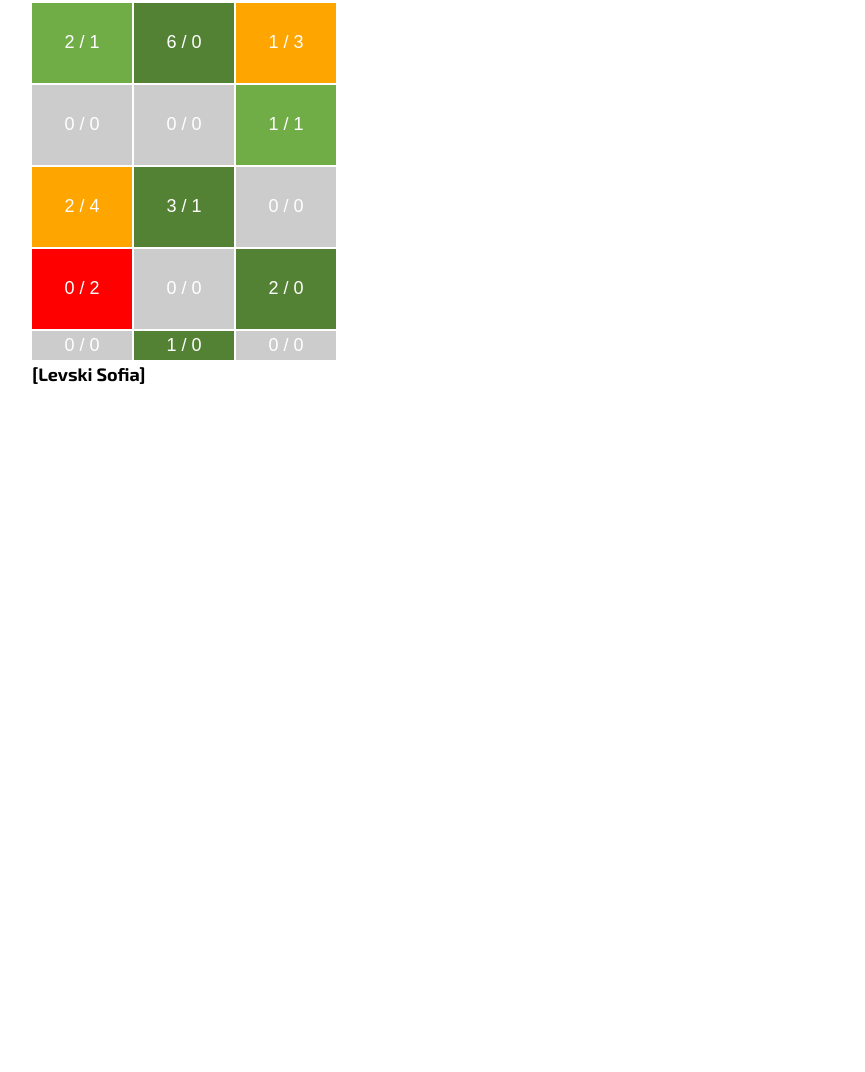
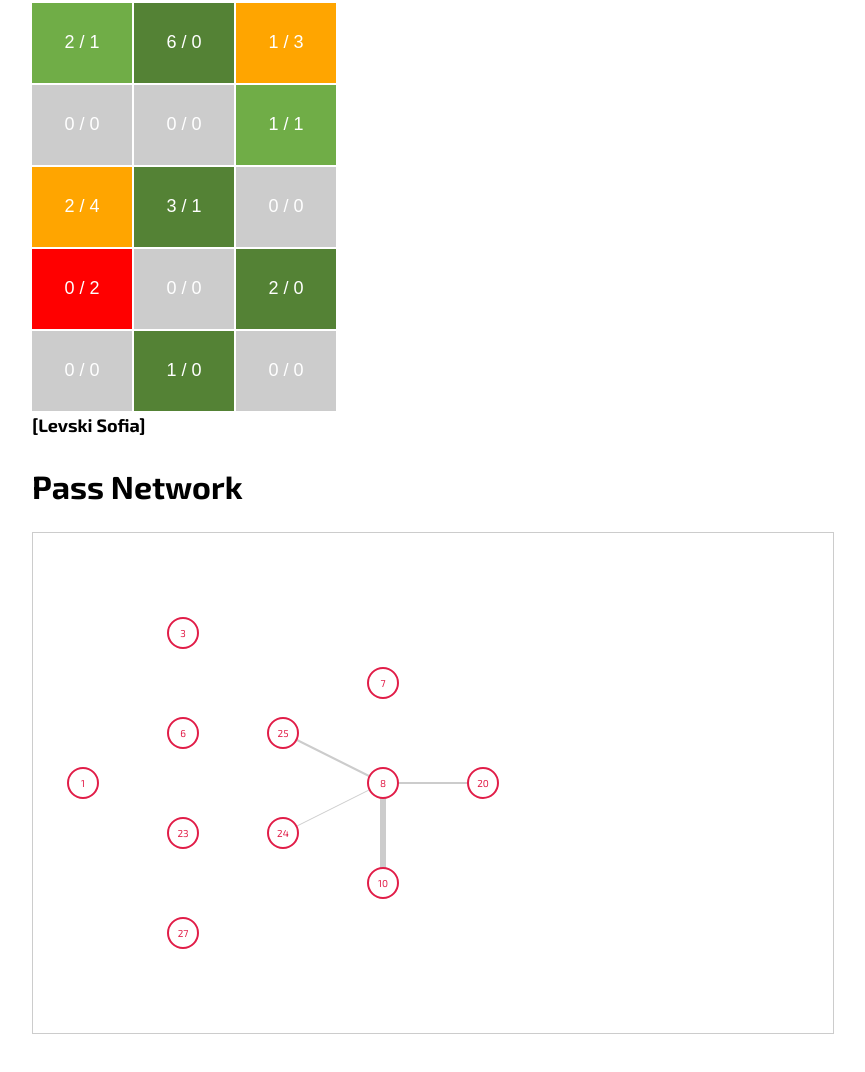
Before and after one commit to null-none/stats-ui, a plain HTML site: page index.html in a window 1280 px wide. Shown: the part 2140-3212 px from the top of the page, without its empty margins (16-881 px from the left). Before the commit the page ends 2576 px from the top, so only its background shows below. Drawn offline with nearby package versions, Linux system fonts and the light colour scheme.

Commit message:
Aded pass network

```diff
--- a/index.html
+++ b/index.html
@@ -4,6 +4,7 @@
     <meta charset="UTF-8" />
     <meta name="viewport" content="width=device-width, initial-scale=1.0" />
     <title>Stats UI</title>
+    <script src="https://d3js.org/d3.v7.min.js"></script>
     <link rel="stylesheet" href="style.css" />
     <link
       href="https://fonts.googleapis.com/css2?family=Exo+2:wght@400;600;700&display=swap&subset=cyrillic"
@@ -182,5 +183,32 @@ Possession,58,42`;
     `;
       Pitch.render("pitch", csvData);
     </script>
+    <h1>Pass Network</h1>
+  <svg id="stats-pass-network" width="800" height="500" style="border: 1px solid #ccc;"></svg>
+  <script src="pass-network.js"></script>
+  <script>
+    const formation = [
+      { id: "1", x: 50, y: 250 },
+      { id: "3", x: 150, y: 100 },
+      { id: "6", x: 150, y: 200 },
+      { id: "23", x: 150, y: 300 },
+      { id: "27", x: 150, y: 400 },
+      { id: "25", x: 250, y: 200 },
+      { id: "24", x: 250, y: 300 },
+      { id: "8", x: 350, y: 250 },
+      { id: "7", x: 350, y: 150 },
+      { id: "10", x: 350, y: 350 },
+      { id: "20", x: 450, y: 250 },
+    ];
+
+    const passes = [
+      { source: "8", target: "25", value: 2 },
+      { source: "8", target: "20", value: 2 },
+      { source: "8", target: "24", value: 1 },
+      { source: "8", target: "10", value: 6 },
+    ];
+
+    passNetwork.draw("#stats-pass-network", formation, passes);
+  </script>
   </body>
 </html>
--- /dev/null
+++ b/pass-network.js
@@ -0,0 +1,38 @@
+const passNetwork = {
+  draw: function(svgSelector, players, passes) {
+    const svg = d3.select(svgSelector);
+    svg.selectAll("*").remove();
+
+    // Draw pass lines
+    svg.selectAll(".stats-pass-network-link")
+      .data(passes)
+      .enter()
+      .append("line")
+      .attr("class", "stats-pass-network-link")
+      .attr("x1", d => getPlayer(d.source).x)
+      .attr("y1", d => getPlayer(d.source).y)
+      .attr("x2", d => getPlayer(d.target).x)
+      .attr("y2", d => getPlayer(d.target).y)
+      .attr("stroke-width", d => d.value);
+
+    // Draw players
+    const playerGroup = svg.selectAll(".playerGroup")
+      .data(players)
+      .enter()
+      .append("g")
+      .attr("transform", d => `translate(${d.x},${d.y})`);
+
+    playerGroup.append("circle")
+      .attr("class", "stats-pass-network-player")
+      .attr("r", 15);
+
+    playerGroup.append("text")
+      .attr("class", "stats-pass-network-label")
+      .attr("dy", 4)
+      .text(d => d.id);
+
+    function getPlayer(id) {
+      return players.find(p => p.id === id);
+    }
+  }
+};
--- a/style.css
+++ b/style.css
@@ -195,7 +195,7 @@
 .stats-pitch {
   display: grid;
   grid-template-columns: repeat(3, 100px);
-  grid-template-rows: repeat(4, 80px);
+  grid-template-rows: repeat(5, 80px);
   gap: 2px;
   background: white;
   border: 0px solid #333;
@@ -231,3 +231,17 @@
   color: fff;
   font-size: 18px;
 }
+.stats-pass-network-player {
+  fill: #fff;
+  stroke: #e11d48;
+  stroke-width: 2;
+}
+.stats-pass-network-link {
+  stroke: black;
+  stroke-opacity: 0.2;
+}
+.stats-pass-network-label {
+  fill: #e11d48;
+  font-size: 10px;
+  text-anchor: middle;
+}
```
